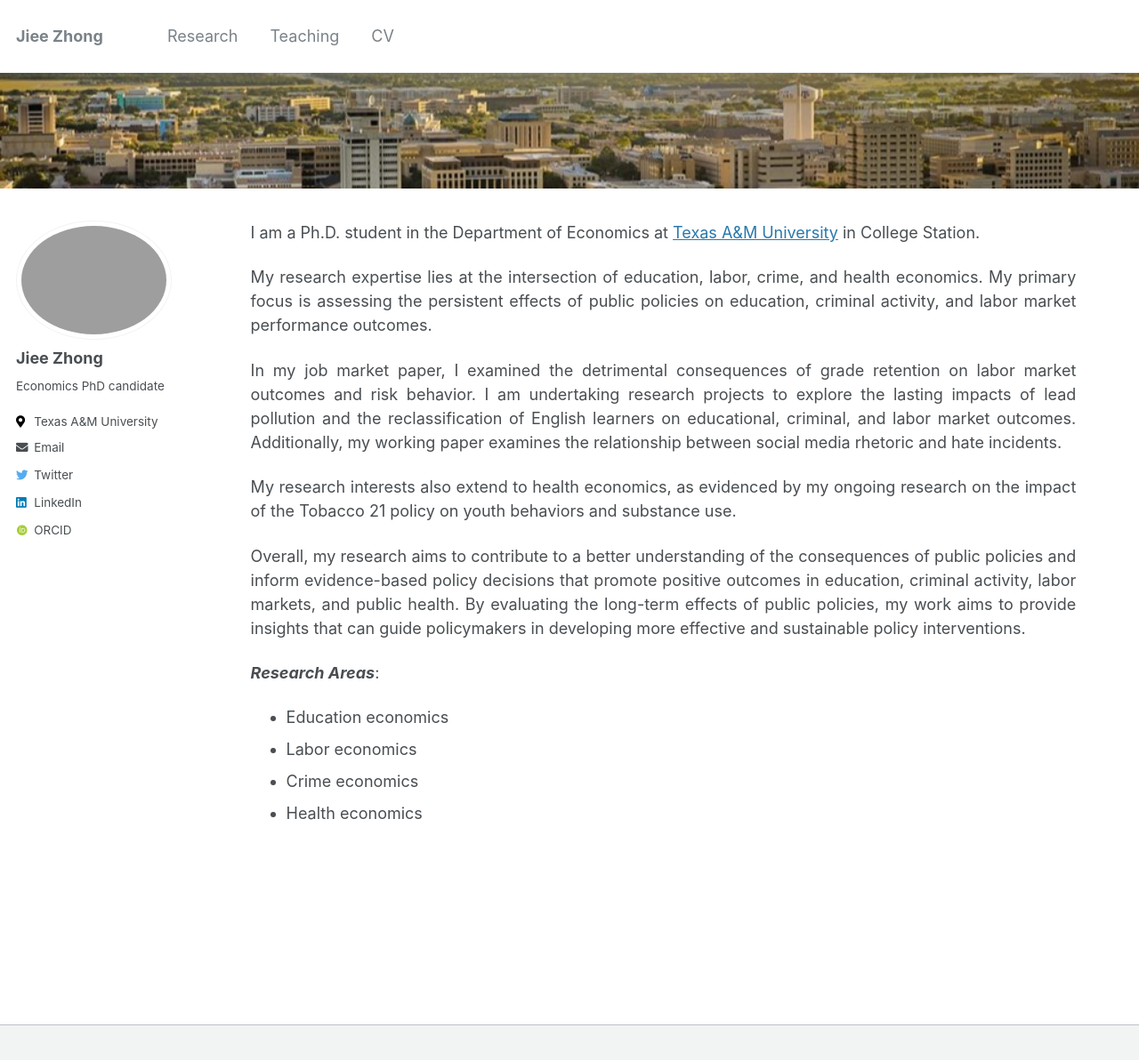
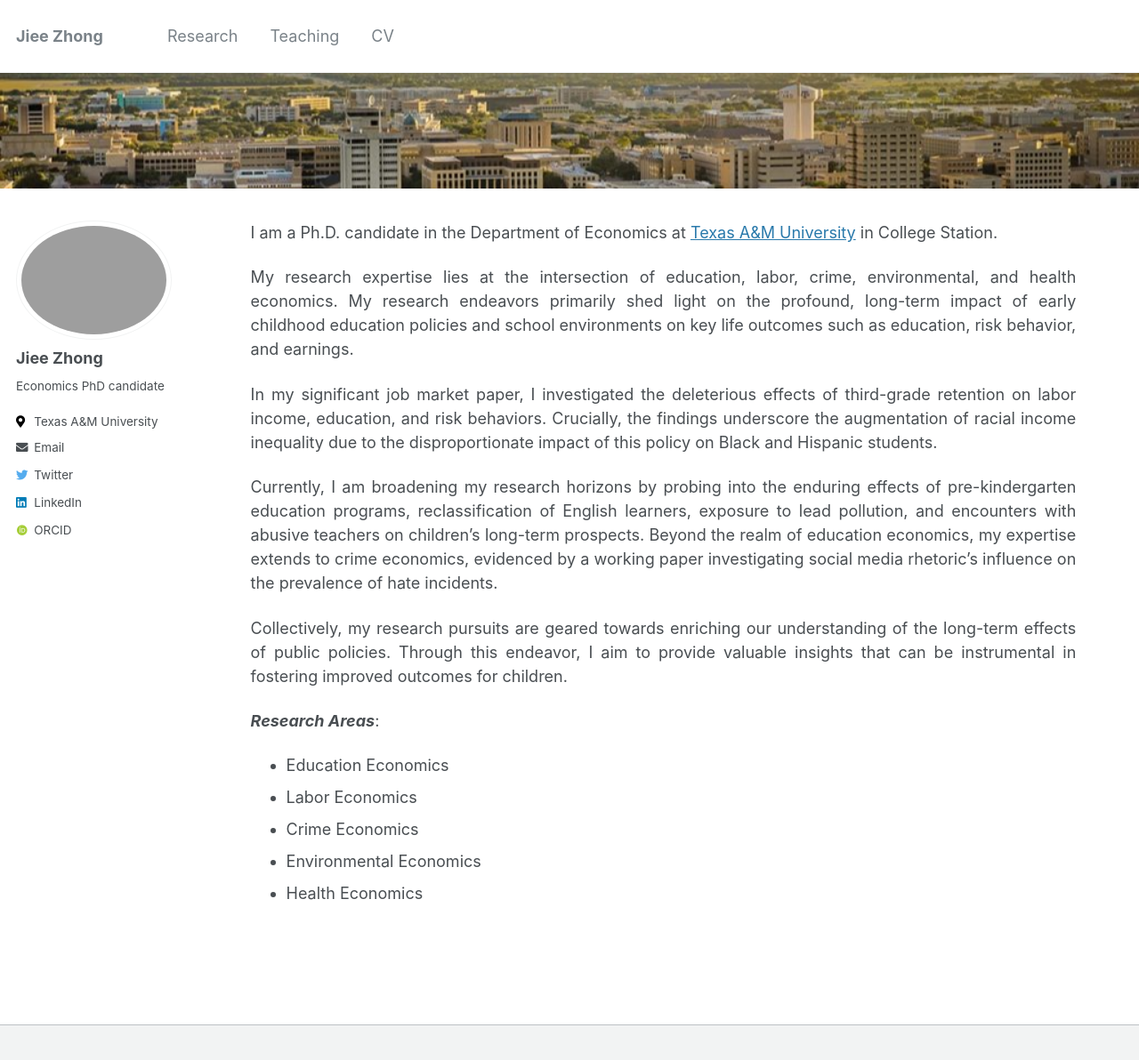
Before and after one commit to jieezhong/jieezhong.github.io, a Jekyll site: the page built from _pages/about.md, in a window 1280 px wide and 1225 px high. Shown: the top 1192 px of the window at 89% size. Built offline with Jekyll 4.4.1, drawn with Linux system fonts in a browser that asks for light colours; some web fonts are replaced.

Commit message:
Update about.md

```diff
--- a/_pages/about.md
+++ b/_pages/about.md
@@ -5,19 +5,20 @@ header:
   overlay_image: TAMU.jpg
 ---
 
+I am a Ph.D. candidate in the Department of Economics at [Texas A&M University](https://liberalarts.tamu.edu/economics/) in College Station.
 
-I am a Ph.D. student in the Department of Economics at [Texas A&M University](https://liberalarts.tamu.edu/economics/) in College Station.
+My research expertise lies at the intersection of education, labor, crime, environmental, and health economics. My research endeavors primarily shed light on the profound, long-term impact of early childhood education policies and school environments on key life outcomes such as education, risk behavior, and earnings.
 
-My research expertise lies at the intersection of education, labor, crime, and health economics. My primary focus is assessing the persistent effects of public policies on education, criminal activity, and labor market performance outcomes.
+In my significant job market paper, I investigated the deleterious effects of third-grade retention on labor income, education, and risk behaviors. Crucially, the findings underscore the augmentation of racial income inequality due to the disproportionate impact of this policy on Black and Hispanic students.
 
-In my job market paper, I examined the detrimental consequences of grade retention on labor market outcomes and risk behavior. I am undertaking research projects to explore the lasting impacts of lead pollution and the reclassification of English learners on educational, criminal, and labor market outcomes. Additionally, my working paper examines the relationship between social media rhetoric and hate incidents.
+Currently, I am broadening my research horizons by probing into the enduring effects of pre-kindergarten education programs, reclassification of English learners, exposure to lead pollution, and encounters with abusive teachers on children's long-term prospects.
+Beyond the realm of education economics, my expertise extends to crime economics, evidenced by a working paper investigating social media rhetoric's influence on the prevalence of hate incidents.
 
-My research interests also extend to health economics, as evidenced by my ongoing research on the impact of the Tobacco 21 policy on youth behaviors and substance use.
-
-Overall, my research aims to contribute to a better understanding of the consequences of public policies and inform evidence-based policy decisions that promote positive outcomes in education, criminal activity, labor markets, and public health. By evaluating the long-term effects of public policies, my work aims to provide insights that can guide policymakers in developing more effective and sustainable policy interventions.
+Collectively, my research pursuits are geared towards enriching our understanding of the long-term effects of public policies. Through this endeavor, I aim to provide valuable insights that can be instrumental in fostering improved outcomes for children.
 
 ***Research Areas***:
-- Education economics
-- Labor economics
-- Crime economics
-- Health economics
+- Education Economics
+- Labor Economics
+- Crime Economics
+- Environmental Economics
+- Health Economics
```
